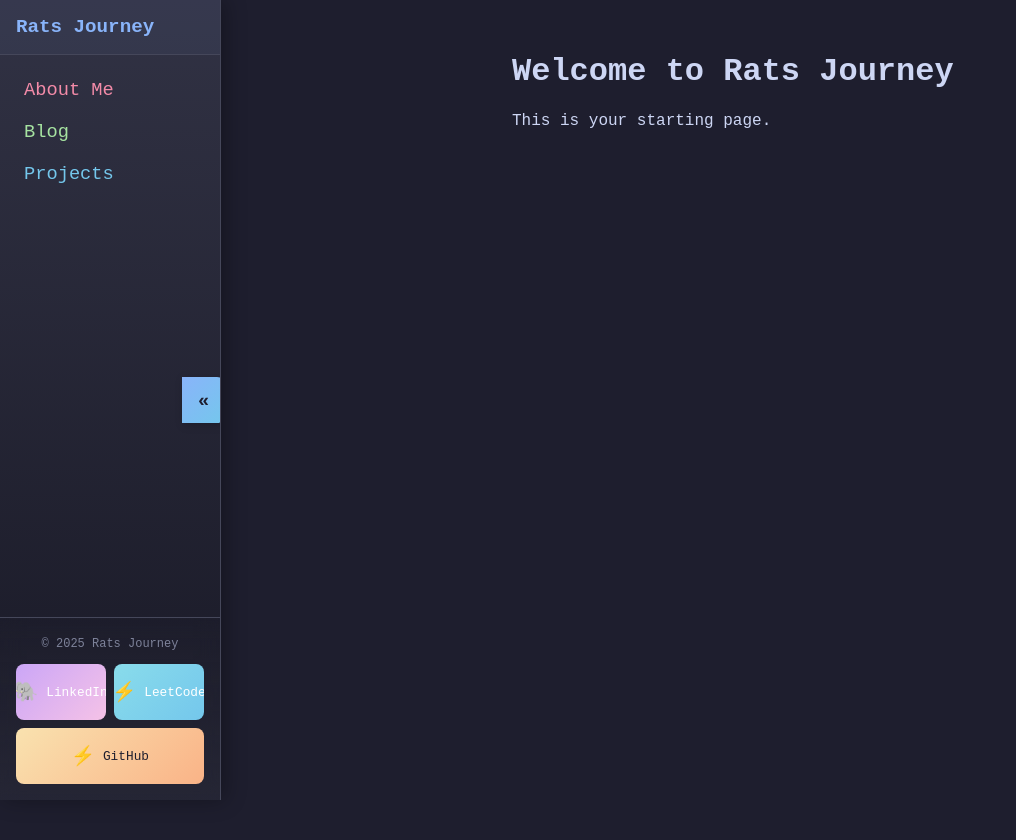
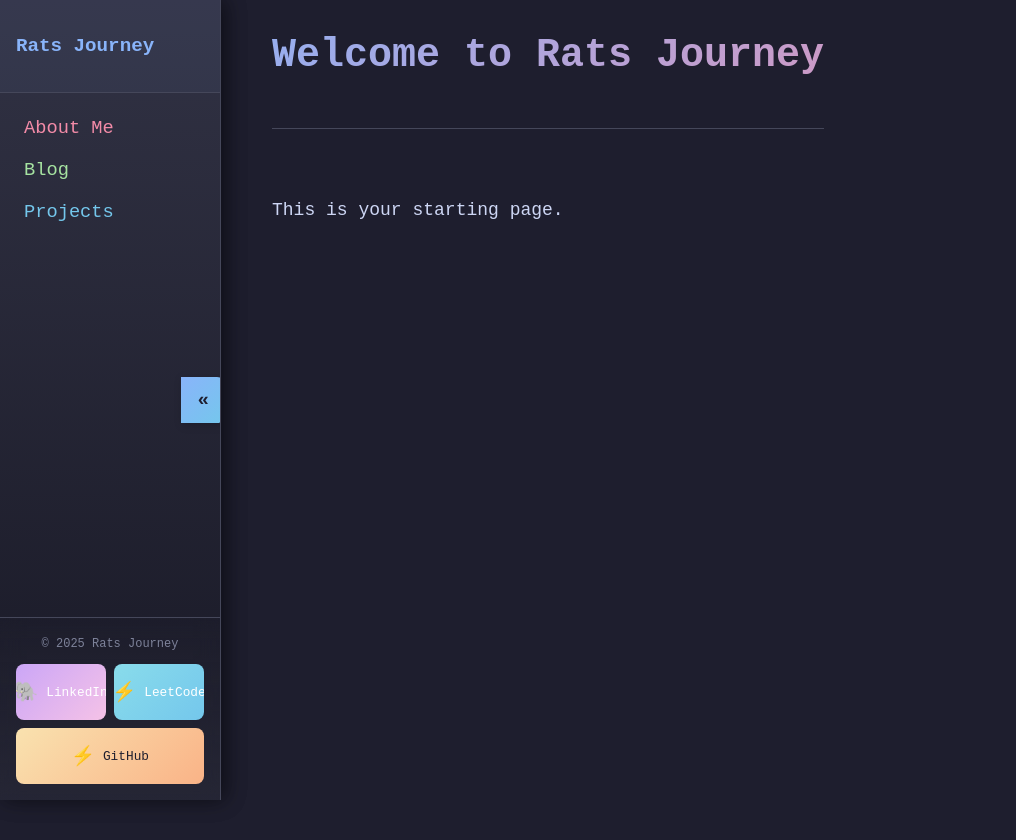
Before and after one commit to DaviMoreira27/my-blog, an Astro site: page / in a window 1280 px wide. Shown: the whole page, without its empty margins (0-1016 px from the left). Before the commit the page ends 800 px from the top, so only its background shows below. Built offline with nearby package versions, Linux system fonts and the light colour scheme; Astro itself is replaced by a stand-in of ours; a web font is replaced by a local one.

Commit message:
fix: fixed some incorrections in the responsivity

```diff
--- a/package.json
+++ b/package.json
@@ -12,9 +12,11 @@
     "@astrojs/mdx": "^4.3.1",
     "@astrojs/react": "^4.3.0",
     "@astrojs/sitemap": "^3.4.1",
+    "@nanostores/react": "^1.0.0",
     "@types/react": "^19.1.8",
     "@types/react-dom": "^19.1.6",
     "astro": "^5.12.0",
+    "nanostores": "^1.0.1",
     "react": "^19.1.0",
     "react-dom": "^19.1.0",
     "sass": "^1.89.2"
--- /dev/null
+++ b/src/SidebarState.ts
@@ -0,0 +1,3 @@
+import { atom } from "nanostores";
+
+export const isSidebarCollapsed = atom(false);
--- a/src/components/Sidebar.tsx
+++ b/src/components/Sidebar.tsx
@@ -1,8 +1,10 @@
+// src/components/Sidebar.tsx
 import { useState, useEffect } from "react";
 import "../global.scss";
+import { isSidebarCollapsed } from "../SidebarState";
 
 export default function Sidebar() {
-  const [collapsed, setCollapsed] = useState(false);
+  const [collapsed, setCollapsed] = useState(isSidebarCollapsed.get());
   const [mobileOpen, setMobileOpen] = useState(false);
   const [isMobile, setIsMobile] = useState(false);
   const year = new Date().getFullYear();
@@ -15,7 +17,15 @@ export default function Sidebar() {
     checkIsMobile();
     window.addEventListener("resize", checkIsMobile);
 
-    return () => window.removeEventListener("resize", checkIsMobile);
+    // Subscrever a mudanças no store e atualizar o estado local
+    const unsubscribe = isSidebarCollapsed.listen((value) => {
+      setCollapsed(value);
+    });
+
+    return () => {
+      window.removeEventListener("resize", checkIsMobile);
+      unsubscribe(); // Limpar a subscrição
+    };
   }, []);
 
   const handleLinkClick = () => {
@@ -25,10 +35,14 @@ export default function Sidebar() {
   };
 
   const handleToggle = () => {
+    let newCollapsedState;
     if (isMobile) {
       setMobileOpen(!mobileOpen);
+      newCollapsedState = collapsed; // O estado de colapso da sidebar não muda com o mobileOpen
     } else {
-      setCollapsed(!collapsed);
+      newCollapsedState = !collapsed;
+      setCollapsed(newCollapsedState); // Atualiza o estado local
+      isSidebarCollapsed.set(newCollapsedState); // Atualiza o store global
     }
   };
 
@@ -45,13 +59,13 @@ export default function Sidebar() {
       document.body.style.overflow = "unset";
     }
 
-    return () => {
-      document.body.style.overflow = "unset";
-    };
+    // Se a sidebar estiver aberta no mobile, ela "aparece" sobre o conteúdo, não o empurra.
+    // Assim, no mobile, o estado 'collapsed' do store pode permanecer inalterado pela UI da sidebar.
+    // No desktop, ele precisa ser atualizado.
   }, [isMobile, mobileOpen]);
 
   useEffect(() => {
-    const handleKeyDown = (event: { key: string; }) => {
+    const handleKeyDown = (event: { key: string }) => {
       if (event.key === "Escape" && isMobile && mobileOpen) {
         setMobileOpen(false);
       }
@@ -82,7 +96,8 @@ export default function Sidebar() {
       )}
 
       <aside
-        className={`sidebar ${collapsed ? "collapsed" : ""} ${
+        className={`sidebar ${collapsed && !isMobile ? "collapsed" : ""} ${
+          // Adicione !isMobile aqui para evitar conflito com 'open'
           isMobile && mobileOpen ? "open" : ""
         }`}
         aria-label="Menu de navegação"
@@ -103,7 +118,9 @@ export default function Sidebar() {
           {isMobile ? (mobileOpen ? "×" : "☰") : collapsed ? "»" : "«"}
         </button>
 
-        <div className="sidebar-header">Rats Journey</div>
+        <div className="sidebar-header">
+          <p>Rats Journey</p>
+        </div>
 
         <nav
           className="sidebar-links"
--- a/src/layouts/BaseLayout.scss
+++ b/src/layouts/BaseLayout.scss
@@ -1,10 +1,32 @@
 @use '../variables' as *;
 
+body {
+    display: flex;
+    min-height: 100vh;
+    background-color: $mocha-base;
+    overflow-x: hidden;
+}
+
 .content-wrapper {
-    margin-left: 30rem;
+    flex-grow: 1;
     padding: 2rem;
     min-height: 100vh;
     background-color: $mocha-base;
+    margin-left: 10rem;
+
+    @media (max-width: 1300px) {
+        margin-left: 15rem;
+    }
+
+    @media (max-width: 1024px) {
+        padding-top: 5rem;
+    }
+
+    @media (max-width: 768px) {
+        margin-left: 0rem;
+        padding: 1rem;
+        margin-top: 6rem;
+    }
 }
 
 .main-content {
@@ -38,6 +60,14 @@
         -webkit-text-fill-color: transparent;
         background-size: 200% 200%;
         animation: gradient-shift 3s ease-in-out infinite;
+
+        @media (max-width: 768px) {
+            font-size: 2rem;
+        }
+
+        @media (max-width: 480px) {
+            font-size: 1.75rem;
+        }
     }
 
     .publish-date {
@@ -53,7 +83,7 @@
     gap: 4rem;
     align-items: start;
 
-    @media (max-width: 1200px) {
+    @media (max-width: 1300px) {
         grid-template-columns: 1fr;
         gap: 2rem;
     }
@@ -64,6 +94,10 @@
     line-height: 1.7;
     font-size: 1.125rem;
     color: $mocha-text;
+
+    @media (max-width: 768px) {
+        font-size: 1rem;
+    }
 
     h2 {
         font-size: 1.75rem;
@@ -84,6 +118,10 @@
             background: linear-gradient(180deg, $mocha-blue, $mocha-sapphire);
             border-radius: 2px;
         }
+
+        @media (max-width: 768px) {
+            font-size: 1.5rem;
+        }
     }
 
     h3 {
@@ -92,6 +130,10 @@
         margin: 2rem 0 1rem 0;
         color: $mocha-sapphire;
         scroll-margin-top: 2rem;
+
+        @media (max-width: 768px) {
+            font-size: 1.25rem;
+        }
     }
 
     h4 {
@@ -100,6 +142,10 @@
         margin: 1.5rem 0 0.75rem 0;
         color: $mocha-sky;
         scroll-margin-top: 2rem;
+
+        @media (max-width: 768px) {
+            font-size: 1.1rem;
+        }
     }
 
     p {
@@ -110,7 +156,6 @@
     ul,
     ol {
         margin-bottom: 1.5rem;
-        padding-left: 1.5rem;
 
         li {
             margin-bottom: 0.5rem;
@@ -197,7 +242,6 @@
     }
 }
 
-// Animação para o título
 @keyframes gradient-shift {
 
     0%,
--- a/src/pages/index.astro
+++ b/src/pages/index.astro
@@ -2,6 +2,7 @@
 import "../global.scss";
 import Sidebar from "../components/Sidebar";
 import BaseHead from "../components/BaseHead.astro";
+import BaseLayout from "../layouts/BaseLayout.astro";
 ---
 
 <html lang="en">
@@ -10,9 +11,14 @@ import BaseHead from "../components/BaseHead.astro";
   </head>
   <body>
     <Sidebar client:load />
-    <main style="margin-left: 30rem; padding: 2rem;">
-      <h1>Welcome to Rats Journey</h1>
-      <p>This is your starting page.</p>
+    <main>
+      <BaseLayout
+        title="Welcome to Rats Journey"
+        description="This is your starting page."
+        showToc={false}
+      >
+        <p>This is your starting page.</p>
+      </BaseLayout>
     </main>
   </body>
 </html>
```
Also changed, not shown: src/components/PostList.scss (+42 -2 lines), 1 other file.
